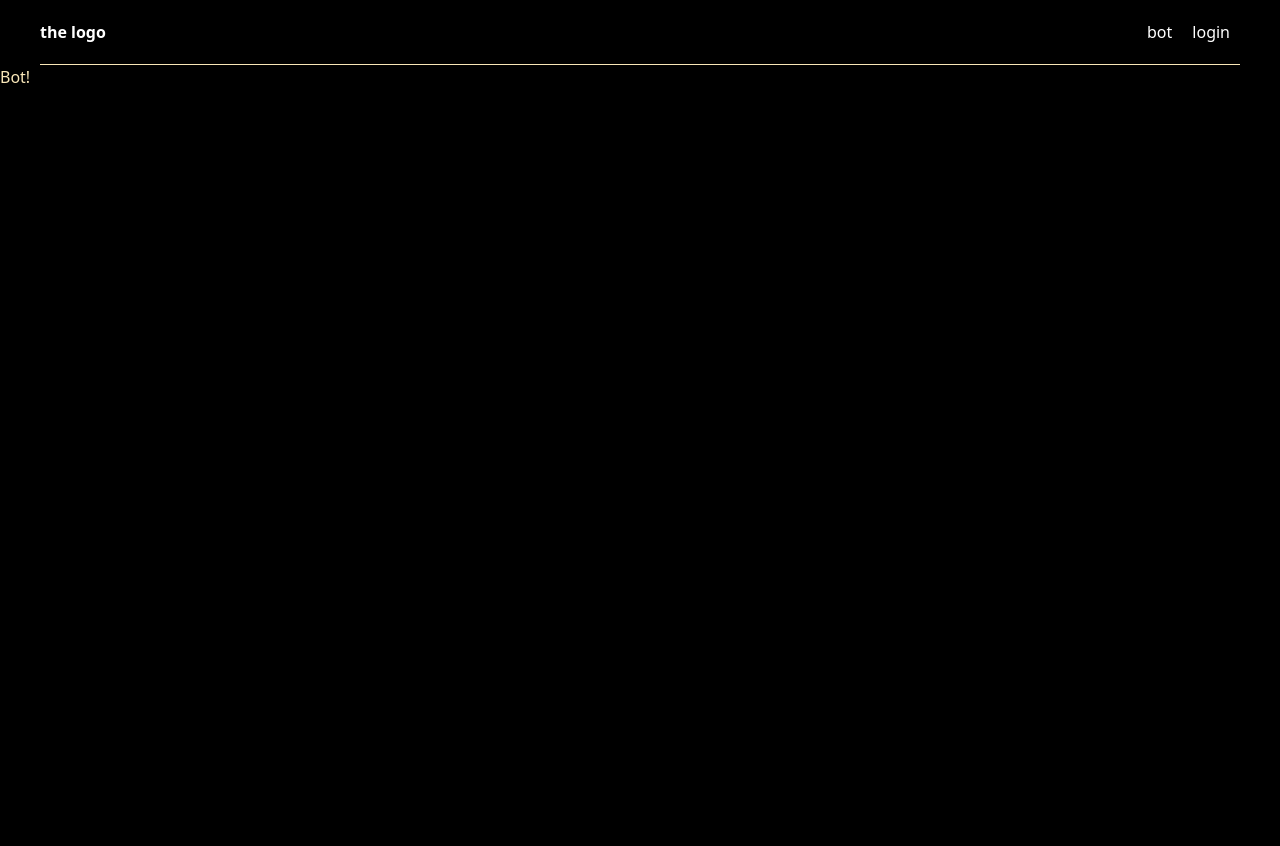
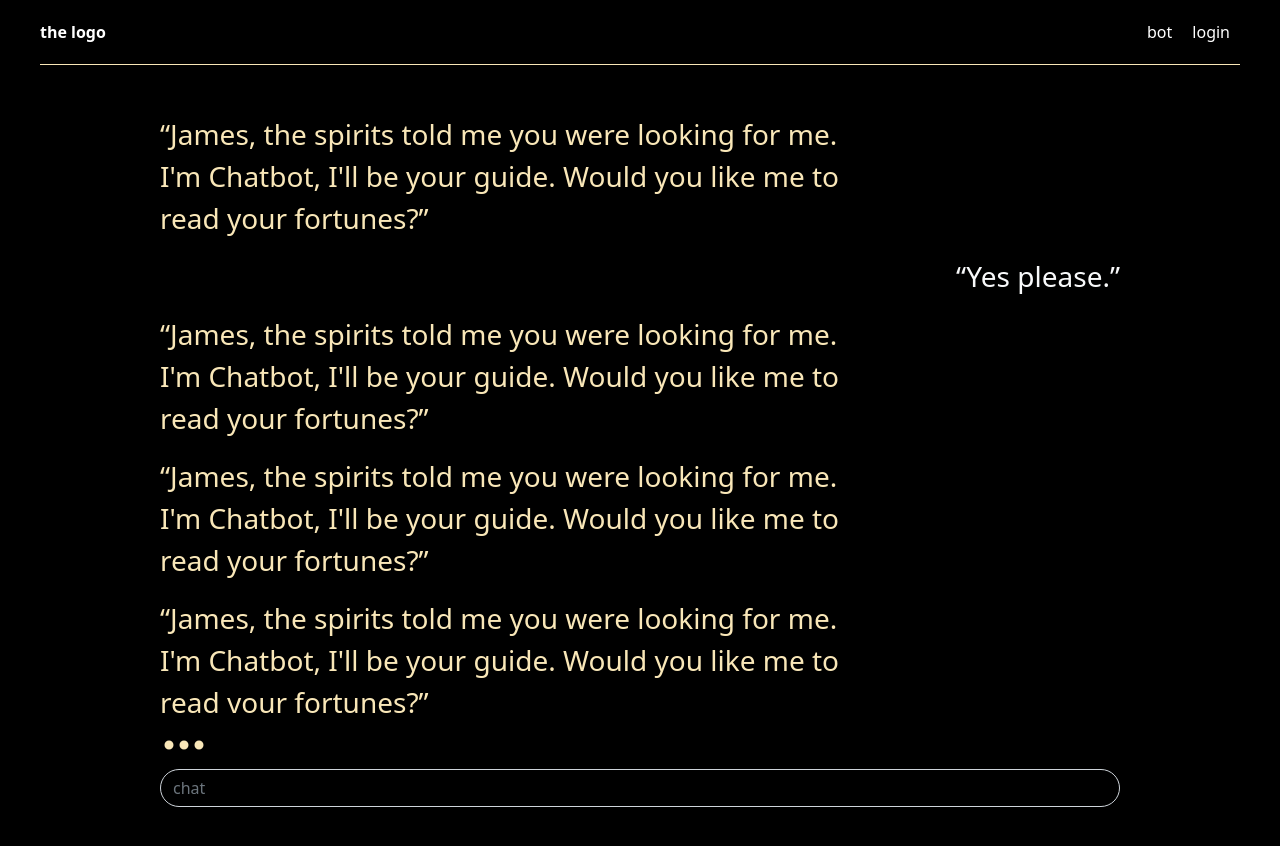
Before and after one commit to Dylan-HYF/zodiascope, a React (Create React App) app: page /bot in a window 1280 px wide. Shown: the top 846 px of the page. Before the commit the page ends 800 px from the top, so only its background shows below. Built offline with nearby package versions, Linux system fonts and the light colour scheme.

Commit message:
chatbot skeleton finished

```diff
--- a/src/App.scss
+++ b/src/App.scss
@@ -32,6 +32,13 @@ main {
   color: white;
   width: 50%;
 }
+.section-center {
+  margin-top: -100px;
+}
+.btn-primary {
+  border-radius: 20px;
+  width: 220px;
+}
 @include media-breakpoint-down(lg) {
   .arrow {
     font-size: 150px;
@@ -40,3 +47,8 @@ main {
     width: 100%;
   }
 }
+@include media-breakpoint-down(md) {
+  .chat-text {
+    font-size: 12px!important;
+  }
+}
--- a/src/custom.scss
+++ b/src/custom.scss
@@ -1,6 +1,7 @@
 // Override default variables before the import
 $body-bg: #000;
 $body-color: #F9E7B8;
+$primary: #F9E7B8;
 
 // Import Bootstrap and its default variables
 @import '~bootstrap/scss/bootstrap.scss';
--- a/src/routes/Bot.js
+++ b/src/routes/Bot.js
@@ -1,5 +1,38 @@
+import { BsThreeDots } from "react-icons/bs";
+
 export const Bot = () => {
   return (
-    <div>Bot!</div>
+    <div className="d-flex flex-column vh-100">
+      <section className="h-75 mb-2 overflow-auto w-75 d-flex flex-column align-items-center mt-5 mx-auto">
+        <p className="w-75 fs-3 align-self-start chat-text">
+          “James, the spirits told me you were looking for me. I'm Chatbot, I'll be your guide. Would you like me to read your fortunes?”
+        </p>
+        <p className="w-75 fs-3 align-self-end chat-text text-light text-end">
+          “Yes please.”
+        </p>
+        <p className="w-75 fs-3 align-self-start chat-text">
+          “James, the spirits told me you were looking for me. I'm Chatbot, I'll be your guide. Would you like me to read your fortunes?”
+        </p>
+        <p className="w-75 fs-3 align-self-start chat-text">
+          “James, the spirits told me you were looking for me. I'm Chatbot, I'll be your guide. Would you like me to read your fortunes?”
+        </p>
+        <p className="w-75 fs-3 align-self-start chat-text">
+          “James, the spirits told me you were looking for me. I'm Chatbot, I'll be your guide. Would you like me to read your fortunes?”
+        </p>
+        <p className="w-75 fs-3 align-self-start chat-text">
+          “James, the spirits told me you were looking for me. I'm Chatbot, I'll be your guide. Would you like me to read your fortunes?”
+        </p>
+        <p className="w-75 fs-3 align-self-start chat-text">
+          “James, the spirits told me you were looking for me. I'm Chatbot, I'll be your guide. Would you like me to read your fortunes?”
+        </p>
+        <p className="w-75 fs-3 align-self-start chat-text">
+          “James, the spirits told me you were looking for me. I'm Chatbot, I'll be your guide. Would you like me to read your fortunes?”
+        </p>
+      </section>
+      <div className="w-75 align-self-center">
+        <BsThreeDots className="display-5" />
+        <input type="text" className="form-control rounded-pill" placeholder="chat" />
+      </div>
+    </div>
   )
 }
--- a/src/routes/Login.js
+++ b/src/routes/Login.js
@@ -1,7 +1,10 @@
 export const Login = () => {
   return (
-    <div>
-      login!
-    </div>
+    <section className="vh-100 text-center d-flex flex-column justify-content-center align-items-center section-center">
+      <p className="mb-0">Welcome,</p>
+      <h1 className="display-3 mb-5">Create your account</h1>
+      <button type="button" className="btn btn-primary mt-3">Sign in with Google</button>
+      <button type="button" className="btn btn-primary mt-3">Sign in with Facebook</button>
+    </section>
   )
 }
```
